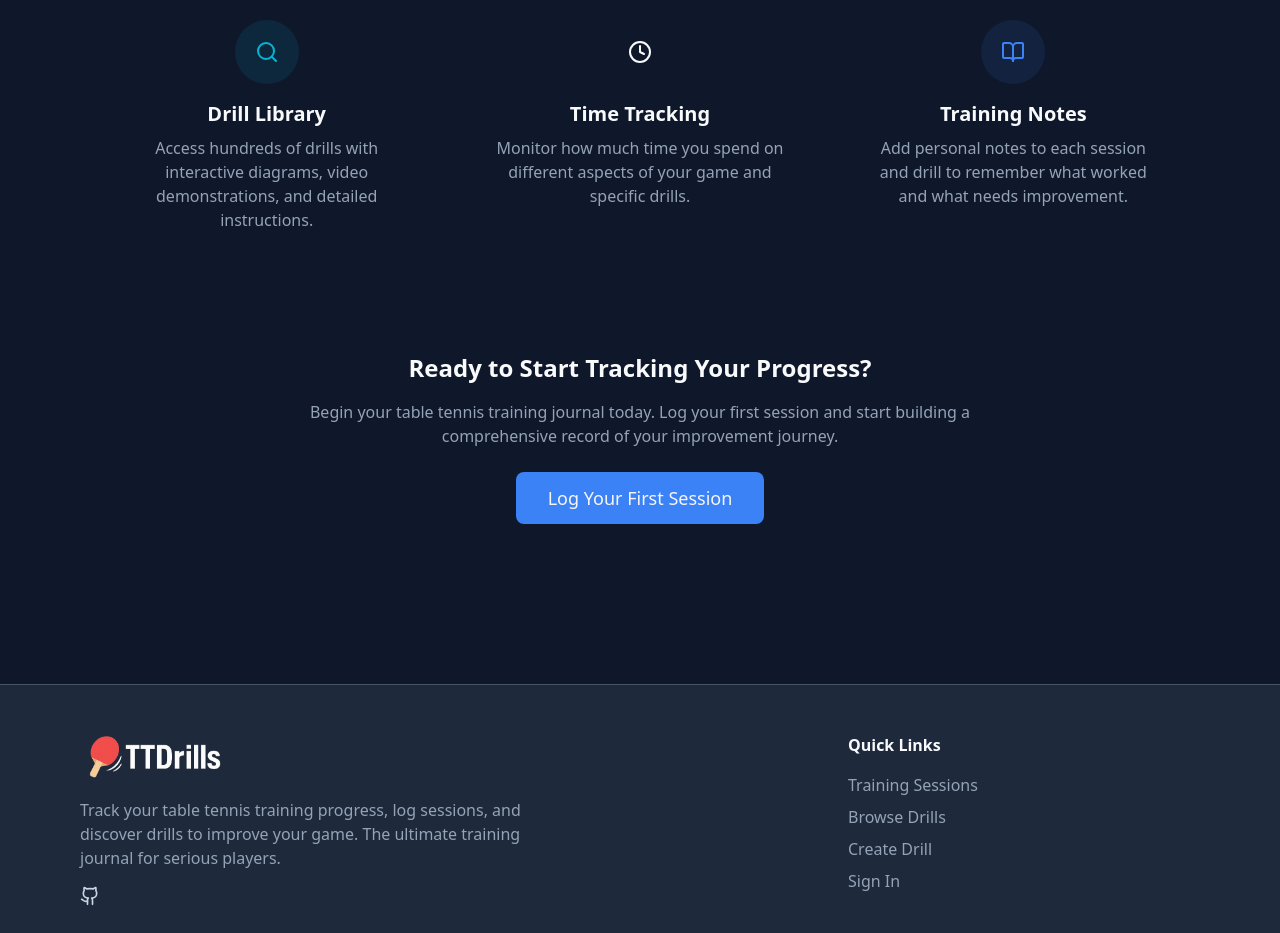
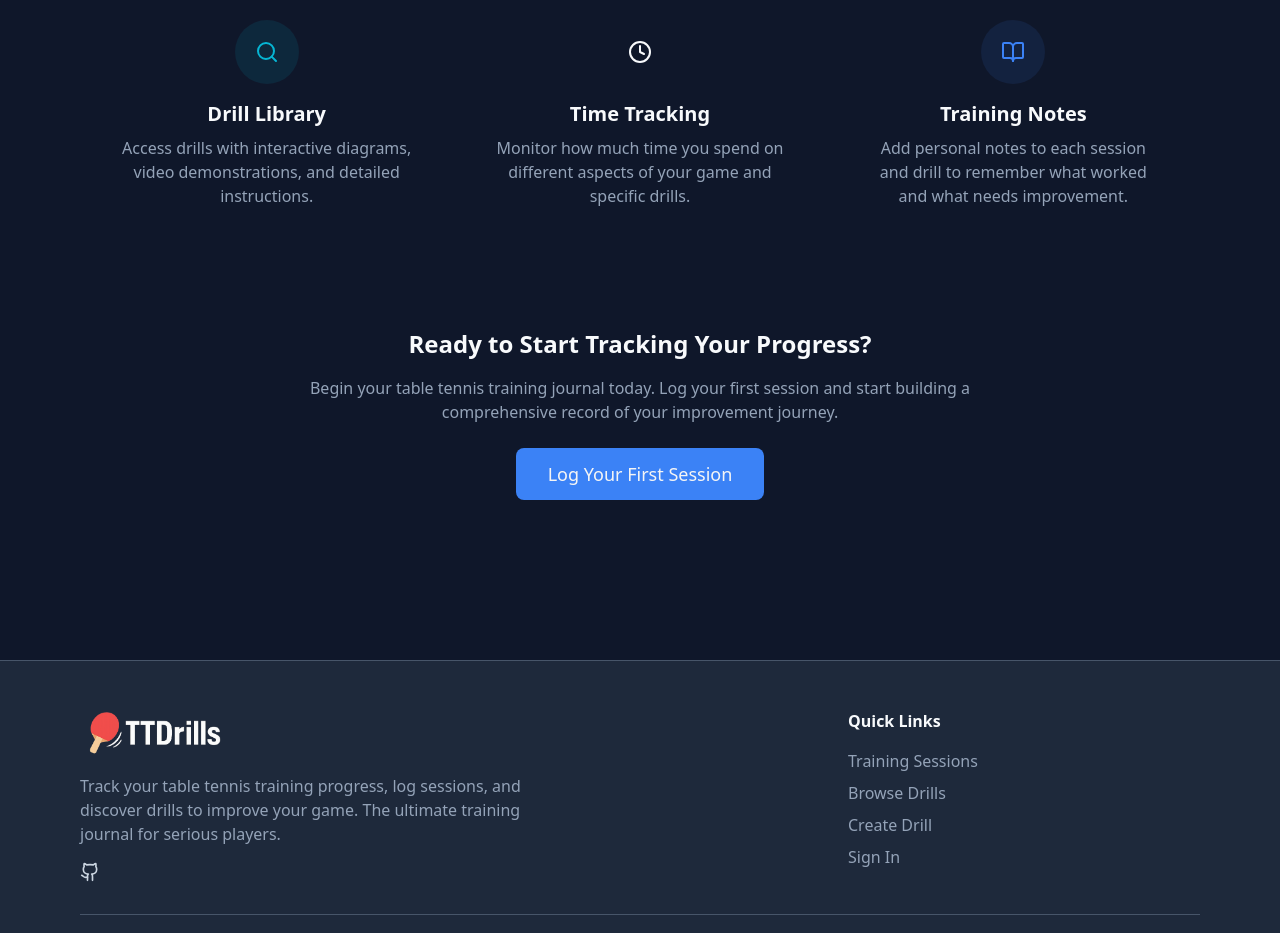
Before and after one commit to RowMur/ttdrills, a Next.js app: page / in a window 1280 px wide. Shown: the part 860-1793 px from the top of the page. Built offline with nearby package versions, Linux system fonts and the light colour scheme; no server answers.

Commit message:
chore: remove false hundreds claim

```diff
--- a/src/app/page.tsx
+++ b/src/app/page.tsx
@@ -115,8 +115,8 @@ export default function Home() {
             Drill Library
           </h3>
           <p className="text-text-subtle">
-            Access hundreds of drills with interactive diagrams, video
-            demonstrations, and detailed instructions.
+            Access drills with interactive diagrams, video demonstrations, and
+            detailed instructions.
           </p>
         </div>
 
```
